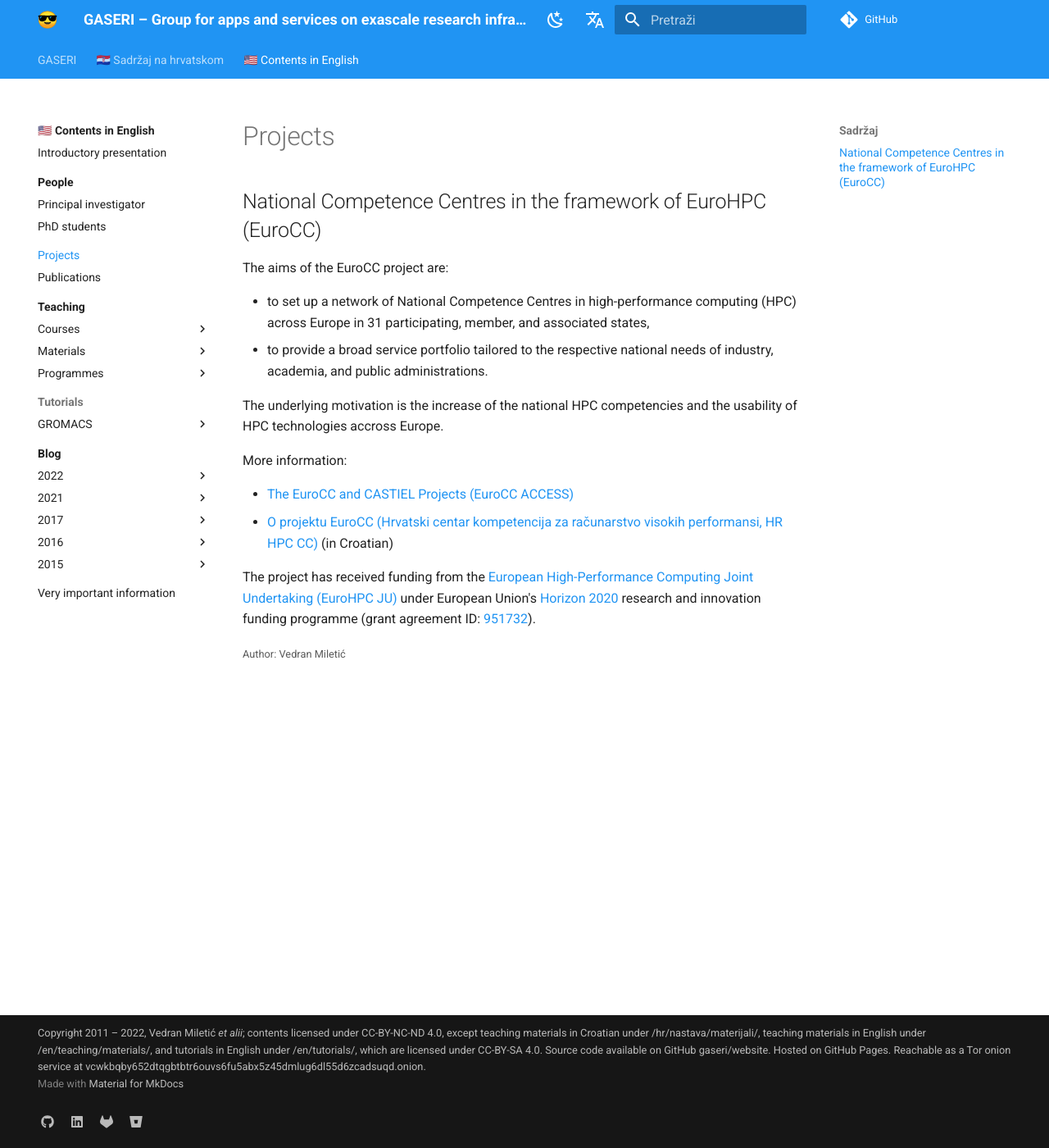
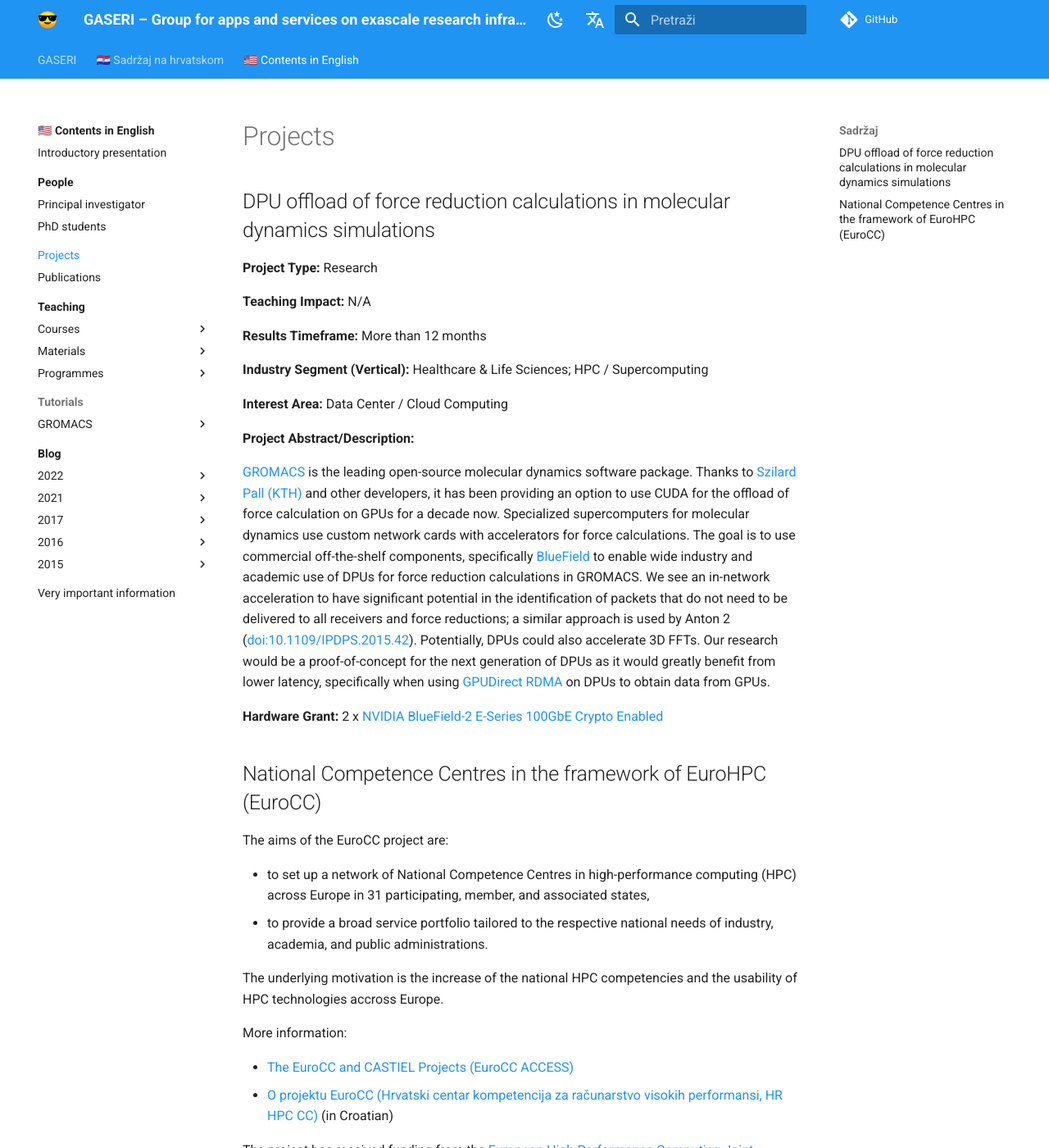
Before and after one commit to gaseri/website, an MkDocs documentation site: the page built from docs/en/projects.md, in a window 1280 px wide and 1400 px high. Shown: the whole window at 82% size. Built offline with MkDocs 1.6.1 and Material for MkDocs 9.7.7, drawn with Linux system fonts in a browser that asks for light colours; comment, search, counter and statistics services are not loaded.

Commit message:
Added DPU project

```diff
--- a/docs/en/projects.md
+++ b/docs/en/projects.md
@@ -3,6 +3,24 @@
 ---
 
 # Projects
+
+## DPU offload of force reduction calculations in molecular dynamics simulations
+
+**Project Type:** Research
+
+**Teaching Impact:** N/A
+
+**Results Timeframe:** More than 12 months
+
+**Industry Segment (Vertical):** Healthcare & Life Sciences; HPC / Supercomputing
+
+**Interest Area:** Data Center / Cloud Computing
+
+**Project Abstract/Description:**
+
+[GROMACS](https://www.gromacs.org/) is the leading open-source molecular dynamics software package. Thanks to [Szilard Pall (KTH)](https://www.kth.se/profile/pszilard) and other developers, it has been providing an option to use CUDA for the offload of force calculation on GPUs for a decade now. Specialized supercomputers for molecular dynamics use custom network cards with accelerators for force calculations. The goal is to use commercial off-the-shelf components, specifically [BlueField](https://www.nvidia.com/en-us/networking/products/data-processing-unit/) to enable wide industry and academic use of DPUs for force reduction calculations in GROMACS. We see an in-network acceleration to have significant potential in the identification of packets that do not need to be delivered to all receivers and force reductions; a similar approach is used by Anton 2 ([doi:10.1109/IPDPS.2015.42](https://doi.org/10.1109/IPDPS.2015.42)). Potentially, DPUs could also accelerate 3D FFTs. Our research would be a proof-of-concept for the next generation of DPUs as it would greatly benefit from lower latency, specifically when using [GPUDirect RDMA](https://network.nvidia.com/products/GPUDirect-RDMA/) on DPUs to obtain data from GPUs.
+
+**Hardware Grant:** 2 x [NVIDIA BlueField-2 E-Series 100GbE Crypto Enabled](https://store.nvidia.com/en-us/networking/store/product/MBF2M516A-CEEOT/NVIDIAMBF2M516ACEEOTBlueField2ESeriesDPU100GbECryptoEnabled/)
 
 ## National Competence Centres in the framework of EuroHPC (EuroCC)
 
```
